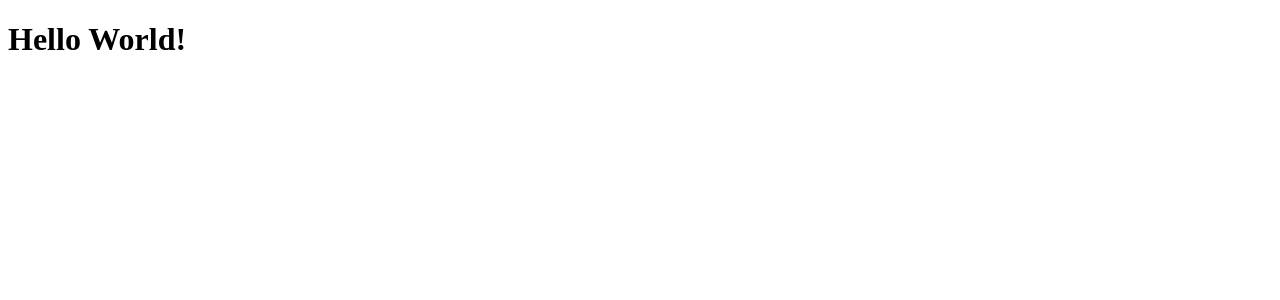
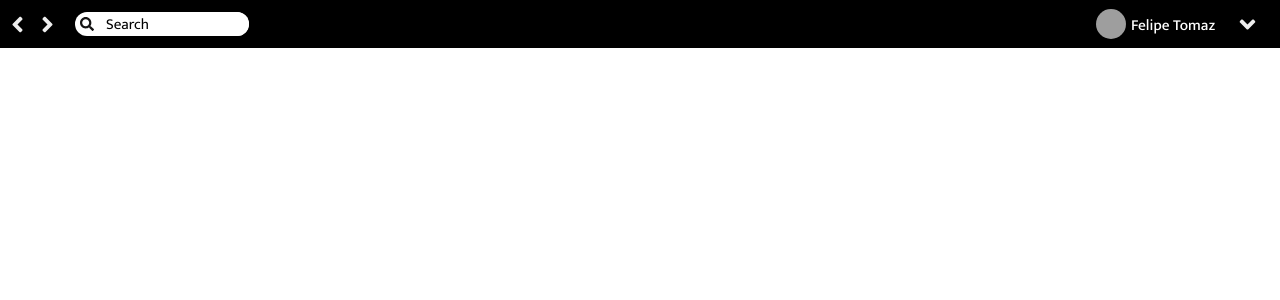
Before and after one commit to FelipeTomazEC/clonify, a React (Create React App) app: page / in a window 1280 px wide. Shown: the top 300 px of the page. Built offline with nearby package versions, Linux system fonts and the light colour scheme; grey boxes are pictures that could not be loaded.

Commit message:
#feat: Create header component

```diff
--- /dev/null
+++ b/src/App.css
@@ -0,0 +1,7 @@
+@import url("https://fonts.googleapis.com/css2?family=Mukta:wght@300;400;500;600;700&display=swap");
+* {
+  box-sizing: border-box;
+  margin: 0;
+  padding: 0;
+  font-family: "Mukta", sans-serif;
+}
--- a/src/App.js
+++ b/src/App.js
@@ -1,9 +1,16 @@
 import React from "react";
+import "./App.css";
+import { Header } from "./components/Header";
 
 function App() {
+  const user = {
+    name: "Felipe Tomaz",
+    avatarUrl:
+      "https://scontent.fplu15-1.fna.fbcdn.net/v/t1.0-9/90304791_3035122643218732_8078960168131362816_n.jpg?_nc_cat=109&_nc_sid=09cbfe&_nc_eui2=AeHCM586RIHGpAeD-QVOGKcq1Qb422MV-ePVBvjbYxX548Vr42wDzsHMU2QRfzSbsSSJTu3r5rXSwr7EuqT5g236&_nc_ohc=X9jguLQt_mUAX_1QyA7&_nc_ht=scontent.fplu15-1.fna&oh=aef3ffce0192c4839b5fbd03f6e3ca9d&oe=5EF4BEA6",
+  };
   return (
     <div className="App">
-      <h1>Hello World!</h1>
+      <Header user={user} />
     </div>
   );
 }
--- /dev/null
+++ b/src/components/Header/Profile/index.js
@@ -0,0 +1,11 @@
+import React from "react";
+import { Container } from "./style";
+
+export function Profile(props) {
+  return (
+    <Container className={props.className ?? "profile"}>
+      <img className="avatar" src={props.avatarUrl} alt="avatar" />
+      <span className="name">{props.name}</span>
+    </Container>
+  );
+}
--- /dev/null
+++ b/src/components/Header/Profile/style.js
@@ -0,0 +1,27 @@
+import styled from "styled-components";
+
+export const Container = styled.div`
+  display: flex;
+  align-items: center;
+  cursor: pointer;
+
+  :hover {
+    .name {
+      border-bottom: #fff solid 1px;
+    }
+  }
+
+  .avatar {
+    width: 30px;
+    height: 30px;
+    border-radius: 15px;
+    margin-right: 5px;
+  }
+
+  .name {
+    height: 1.35rem;
+    color: white;
+    font-size: 0.958rem;
+    font-weight: 500;
+  }
+`;
--- /dev/null
+++ b/src/components/Header/SearchBar/index.js
@@ -0,0 +1,12 @@
+import React from "react";
+import { FaSearch } from "react-icons/fa";
+import { Container } from "./styles";
+
+export function SearchBar(_props) {
+  return (
+    <Container>
+      <FaSearch className="icon" size="14" />
+      <input type="text" placeholder="Search" />
+    </Container>
+  );
+}
--- /dev/null
+++ b/src/components/Header/SearchBar/styles.js
@@ -0,0 +1,35 @@
+import styled from "styled-components";
+
+export const Container = styled.div`
+  display: flex;
+  align-items: center;
+  background-color: #fff;
+  height: 24px;
+  border-radius: 15px;
+  margin-left: 15px;
+  .icon {
+    color: #151414;
+    margin: 5px;
+  }
+
+  input {
+    padding: 5px;
+    width: 150px;
+    height: 100%;
+    border: none;
+    font-size: 0.95rem;
+    font-weight: 400;
+    color: #000;
+    background-color: #ffffff;
+    border-radius: 0px 15px 15px 0px;
+
+    :focus {
+      outline: none;
+    }
+
+    ::placeholder {
+      padding-left: 2px;
+      color: #000;
+    }
+  }
+`;
--- /dev/null
+++ b/src/components/Header/index.js
@@ -0,0 +1,24 @@
+import React from "react";
+import { FaAngleDown, FaAngleLeft, FaAngleRight } from "react-icons/fa";
+import { Profile } from "./Profile";
+import { SearchBar } from "./SearchBar";
+import { Container } from "./styles";
+
+export function Header({ user }) {
+  return (
+    <Container>
+      <button>
+        <FaAngleLeft className="icon" size="25" />
+      </button>
+      <button>
+        <FaAngleRight className="icon" size="25" />
+      </button>
+
+      <SearchBar />
+      <Profile avatarUrl={user.avatarUrl} name={user.name} />
+      <button>
+        <FaAngleDown className="icon" size="25" />
+      </button>
+    </Container>
+  );
+}
--- /dev/null
+++ b/src/components/Header/styles.js
@@ -0,0 +1,40 @@
+import styled from "styled-components";
+
+export const Container = styled.header`
+  background-color: #000;
+  display: flex;
+  width: 100%;
+  height: 48px;
+  padding: 10px 0;
+  align-items: center;
+
+  button {
+    background-color: transparent;
+    border: none;
+    text-align: center;
+    line-height: 50%;
+    margin-left: 5px;
+
+    :active {
+      .icon {
+        color: #b2afae;
+      }
+    }
+
+    :focus {
+      outline: none;
+    }
+
+    :last-child {
+      margin: auto 20px;
+    }
+
+    .icon {
+      color: #eee;
+    }
+  }
+
+  .profile {
+    margin-left: auto;
+  }
+`;
```
